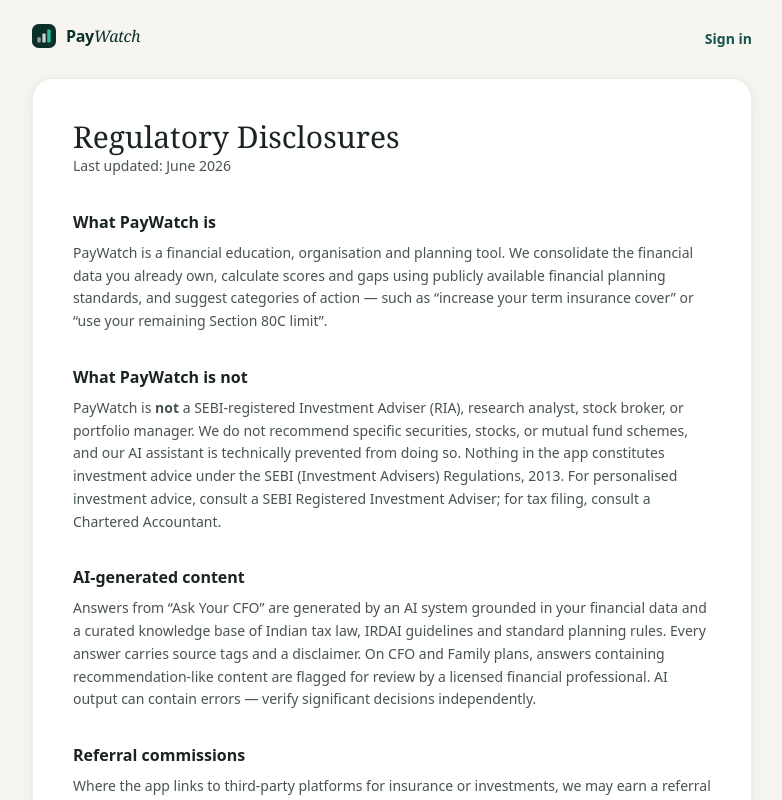
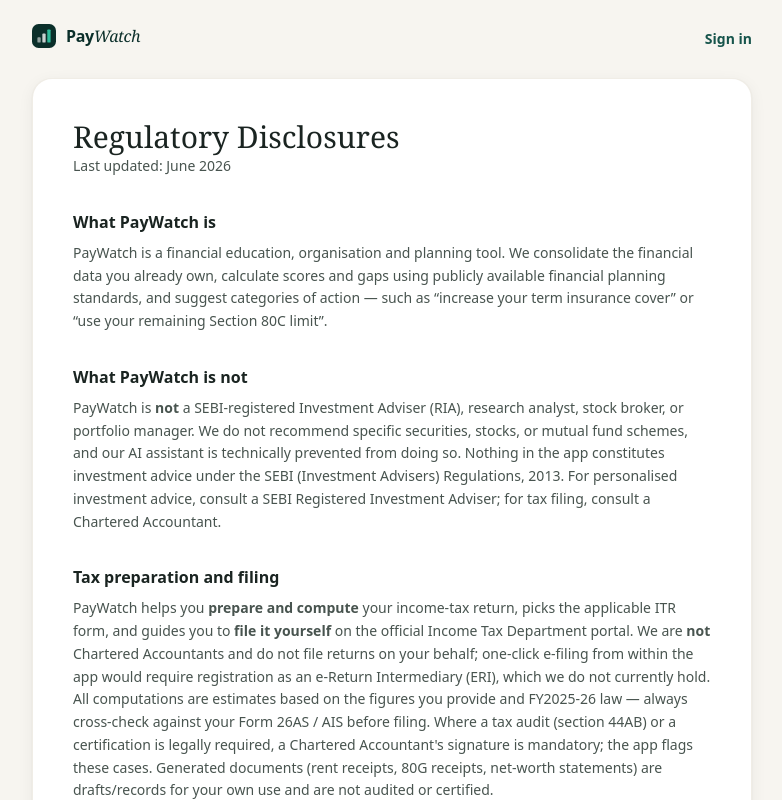
Before and after one commit to yashcodingprodigy/PersonalCFO, a Next.js app in the folder web/: page /legal/disclosures in a window 1280 px wide. Shown: the top 800 px of the page, without its empty margins (248-1030 px from the left). Built offline with nearby package versions, Linux system fonts and the light colour scheme.

Commit message:
Compliance: rewrite checklist (now vs licence-gated), add tax-filing disclosure

```diff
--- a/web/src/app/legal/disclosures/page.tsx
+++ b/web/src/app/legal/disclosures/page.tsx
@@ -21,6 +21,19 @@
         schemes, and our AI assistant is technically prevented from doing so. Nothing in the app constitutes
         investment advice under the SEBI (Investment Advisers) Regulations, 2013. For personalised investment
         advice, consult a SEBI Registered Investment Adviser; for tax filing, consult a Chartered Accountant.
+      </p>
+
+      <h2>Tax preparation and filing</h2>
+      <p>
+        PayWatch helps you <strong>prepare and compute</strong> your income-tax return, picks the applicable
+        ITR form, and guides you to <strong>file it yourself</strong> on the official Income Tax Department
+        portal. We are <strong>not</strong> Chartered Accountants and do not file returns on your behalf;
+        one-click e-filing from within the app would require registration as an e-Return Intermediary (ERI),
+        which we do not currently hold. All computations are estimates based on the figures you provide and
+        FY2025-26 law — always cross-check against your Form 26AS / AIS before filing. Where a tax audit
+        (section 44AB) or a certification is legally required, a Chartered Accountant&apos;s signature is
+        mandatory; the app flags these cases. Generated documents (rent receipts, 80G receipts, net-worth
+        statements) are drafts/records for your own use and are not audited or certified.
       </p>
 
       <h2>AI-generated content</h2>
```
Also changed, not shown: 1 other file (tests, documents, lock files or other folders).
